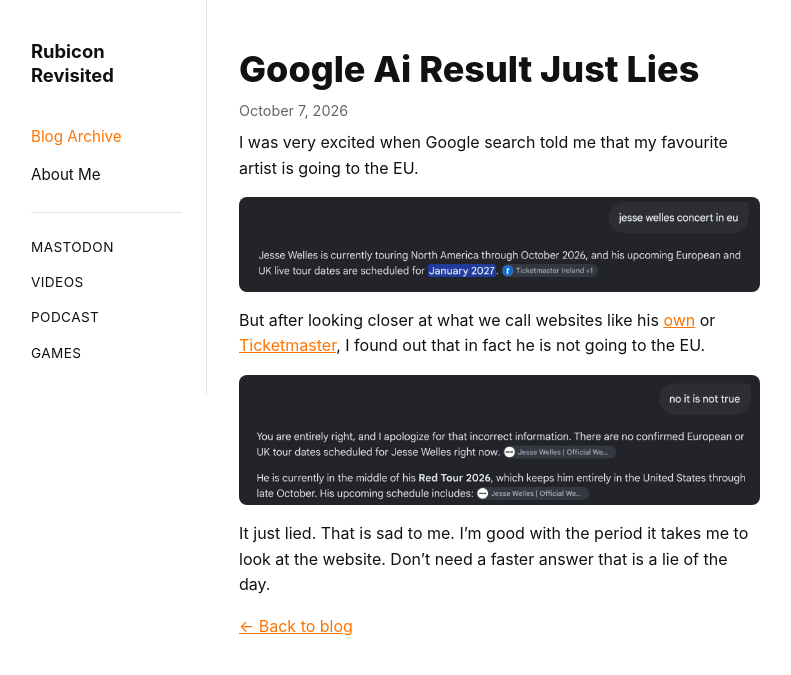
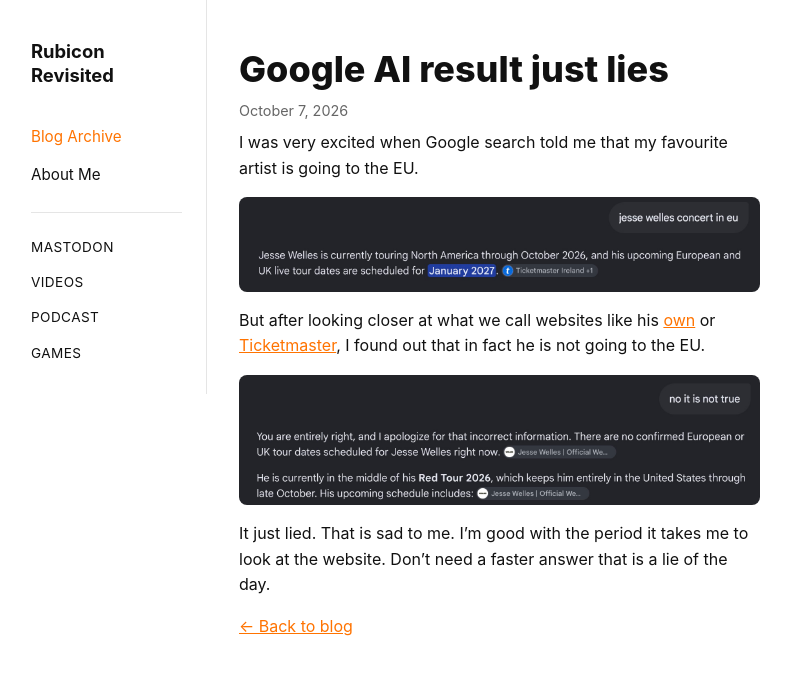
Before and after one commit to StepanJiri/stepankarasek.github.io, a Jekyll site: the page built from _posts/2026-10-7-Google-AI-result-just-lies.md, in a window 1280 px wide. Shown: the top 675 px of the page, without its empty margins (153-944 px from the left). Built offline with Jekyll 4.4.1, drawn with Linux system fonts in a browser that asks for light colours; part of the change alters nothing that is shown.

```diff
--- a/_posts/2026-10-7-Google-AI-result-just-lies.md
+++ b/_posts/2026-10-7-Google-AI-result-just-lies.md
@@ -1,3 +1,9 @@
+---
+layout: post
+title: "Google AI result just lies"
+date: 2026-10-07 21:13:00 +0200
+---
+
 I was very excited when Google search told me that my favourite artist is going to the EU.
 ![Inline Image Description]({{ 'assets/images/Google AI result just lies/jesse welles concert in eu.jpg' | relative_url }})
 But after looking closer at what we call websites like his [own](https://www.wellesmusic.com/tour) or [Ticketmaster](https://www.ticketmaster.ie/jesse-welles-tickets/artist/5464954), I found out that in fact he is not going to the EU.
```
